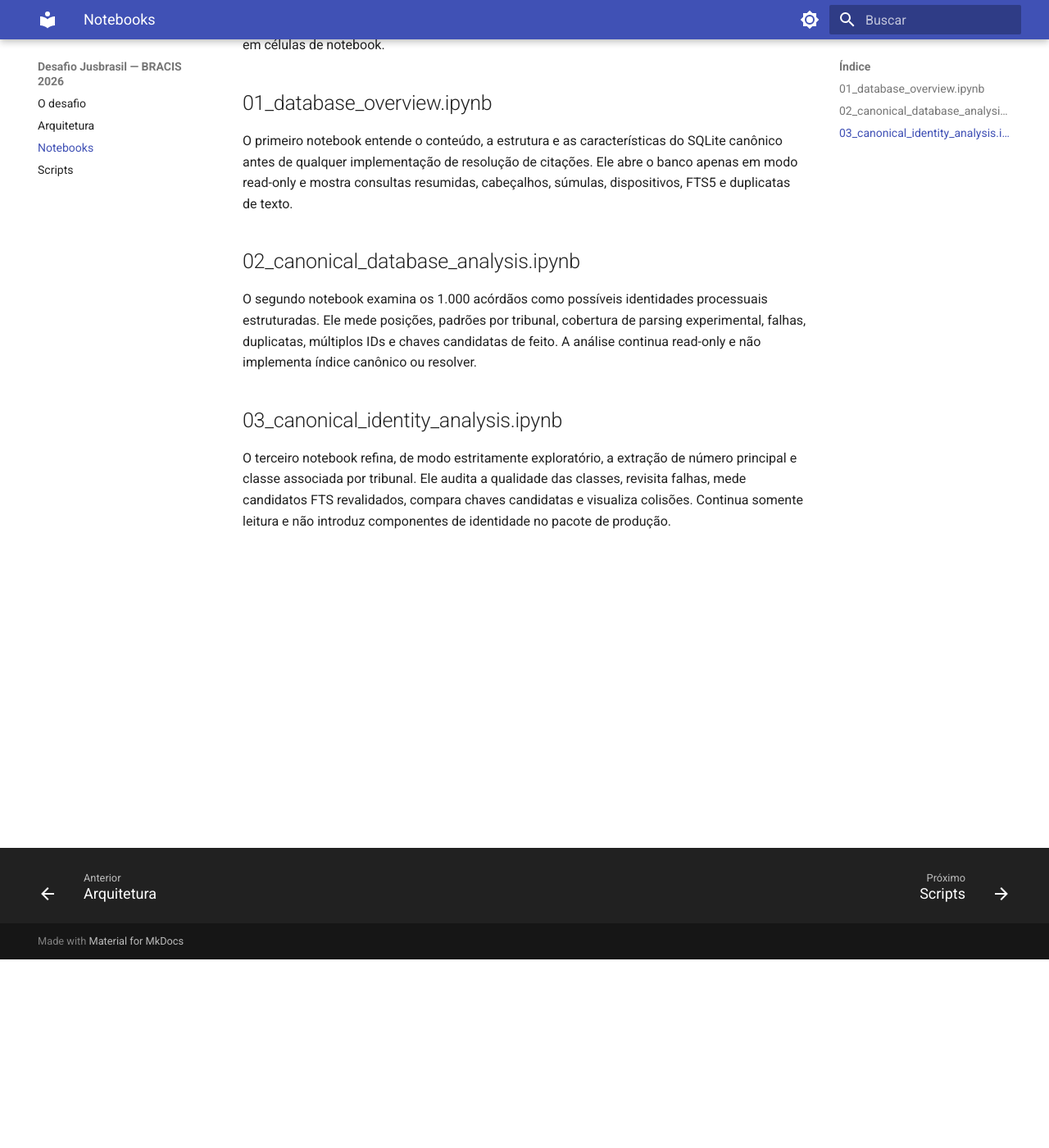
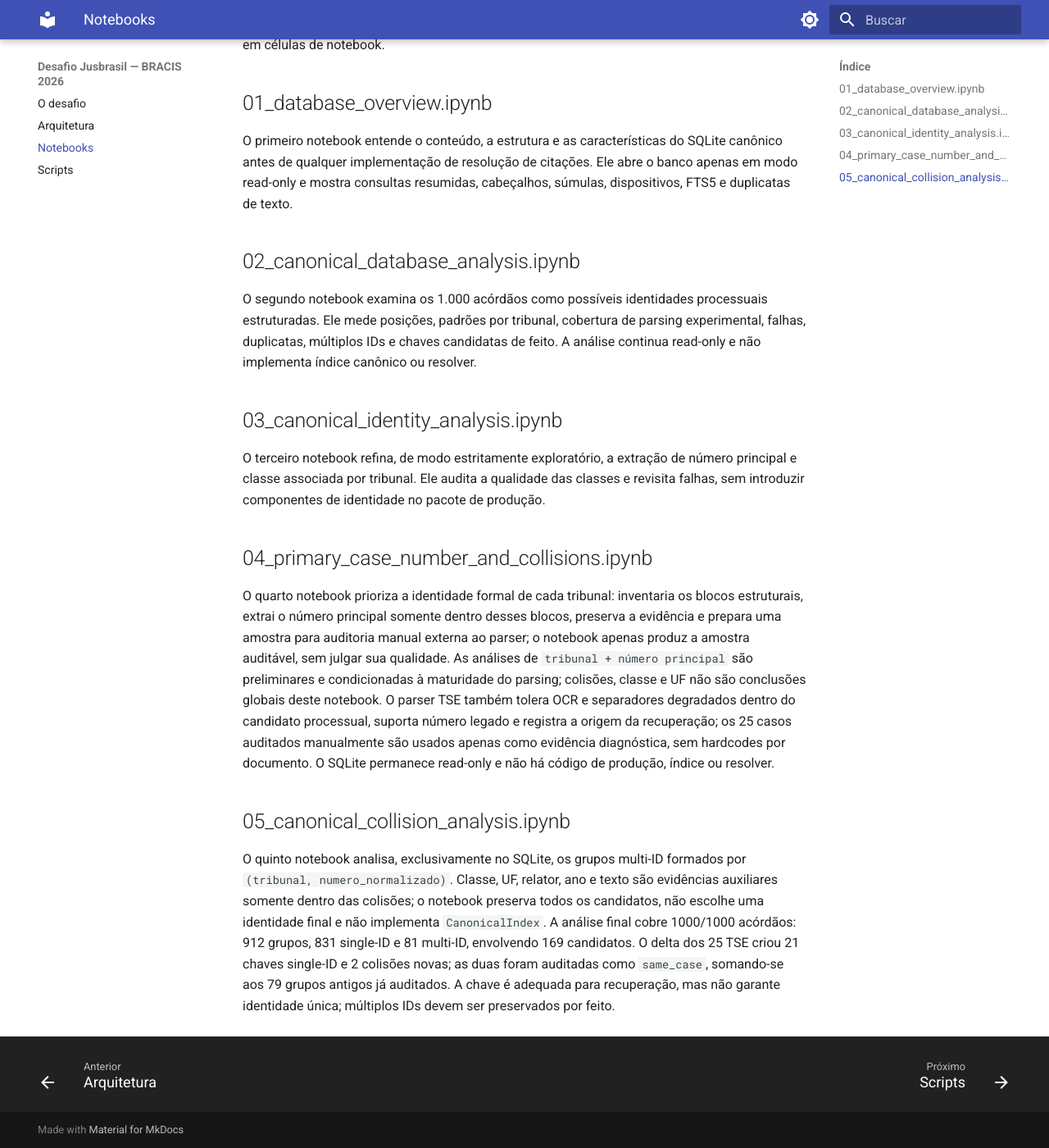
Before and after one commit to augustoafleal/legal-citation-hallucination-detector, an MkDocs documentation site: the page built from docs/notebooks.md, in a window 1280 px wide and 1400 px high, scrolled down 230 px. Shown: the whole window at 82% size. Built offline with MkDocs 1.6.1 and Material for MkDocs 9.7.7, drawn with Linux system fonts in a browser that asks for light colours.

Commit message:
feat: finalizar análise de colisões canônicas

```diff
--- a/docs/notebooks.md
+++ b/docs/notebooks.md
@@ -30,6 +30,32 @@ resolver.
 
 O terceiro notebook refina, de modo estritamente exploratório, a extração de
 número principal e classe associada por tribunal. Ele audita a qualidade das
-classes, revisita falhas, mede candidatos FTS revalidados, compara chaves
-candidatas e visualiza colisões. Continua somente leitura e não introduz
-componentes de identidade no pacote de produção.
+classes e revisita falhas, sem introduzir componentes de identidade no pacote
+de produção.
+
+## 04_primary_case_number_and_collisions.ipynb
+
+O quarto notebook prioriza a identidade formal de cada tribunal: inventaria os
+blocos estruturais, extrai o número principal somente dentro desses blocos,
+preserva a evidência e prepara uma amostra para auditoria manual externa ao
+parser; o notebook apenas produz a amostra auditável, sem julgar sua qualidade.
+As análises de `tribunal + número principal` são preliminares e condicionadas à
+maturidade do parsing; colisões, classe e UF não são conclusões globais deste
+notebook. O parser TSE também tolera OCR e separadores degradados dentro do
+candidato processual, suporta número legado e registra a origem da recuperação;
+os 25 casos auditados manualmente são usados apenas como evidência diagnóstica,
+sem hardcodes por documento. O SQLite permanece read-only e não há código de
+produção, índice ou resolver.
+
+## 05_canonical_collision_analysis.ipynb
+
+O quinto notebook analisa, exclusivamente no SQLite, os grupos multi-ID
+formados por `(tribunal, numero_normalizado)`. Classe, UF, relator, ano e texto
+são evidências auxiliares somente dentro das colisões; o notebook preserva
+todos os candidatos, não escolhe uma identidade final e não implementa
+`CanonicalIndex`. A análise final cobre 1000/1000 acórdãos: 912 grupos, 831
+single-ID e 81 multi-ID, envolvendo 169 candidatos. O delta dos 25 TSE criou
+21 chaves single-ID e 2 colisões novas; as duas foram auditadas como
+`same_case`, somando-se aos 79 grupos antigos já auditados. A chave é adequada
+para recuperação, mas não garante identidade única; múltiplos IDs devem ser
+preservados por feito.
```
Also changed, not shown: 4 other files.
